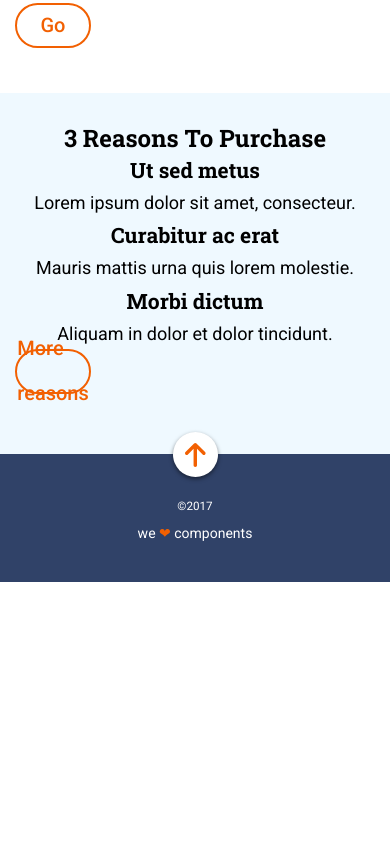
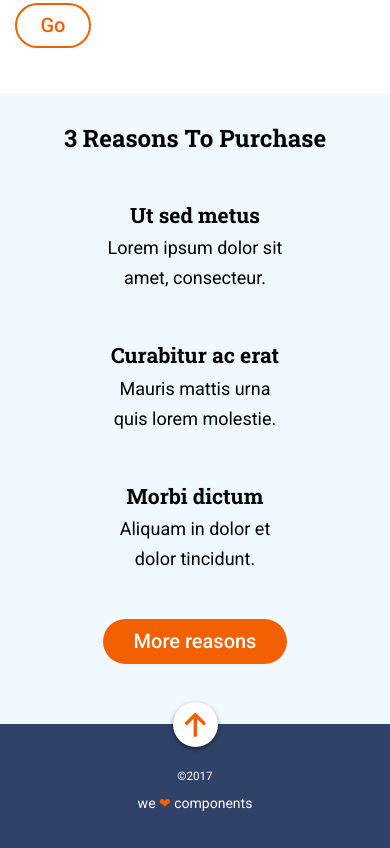
Before and after one commit to sayheylaura/anonymous-proxy, a website: page docs/index.html in a window 390 px wide. Shown: the part 1066-1914 px from the top of the page. Before the commit the page ends 1648 px from the top, so only its background shows below. Drawn offline with Linux system fonts and the light colour scheme.

Commit message:
Main section 2 styles for mobile version (grid)

```diff
--- a/_src/assets/scss/pages/_home.scss
+++ b/_src/assets/scss/pages/_home.scss
@@ -116,9 +116,13 @@
 }
 
 .section2__list {
-    margin: 0;
+    margin: 45px 0;
     padding: 0;
     list-style: none;
+    display: grid;
+    grid-template-columns: 184px;
+    grid-row-gap: 45px;
+    justify-content: center;
 }
 
 .item__title {
@@ -136,9 +140,10 @@
 }
 
 .more-reasons__container {
-    width: 76px;
+    width: 184px;
     height: 45px;
-    border: 2px solid $color-secondary;
+    margin: 0 auto;
+    background-color: $color-secondary;
     border-radius: 22.5px;
     display: flex;
     justify-content: center;
@@ -149,7 +154,7 @@
     padding: 0 20px;
     font-size: 20px;
     font-weight: $font-weight-medium;
-    color: $color-secondary;
+    color: $color-light;
     text-decoration: none;
     line-height: 2.25;
 }
```
Also changed, not shown: docs/assets/css/main.css.
